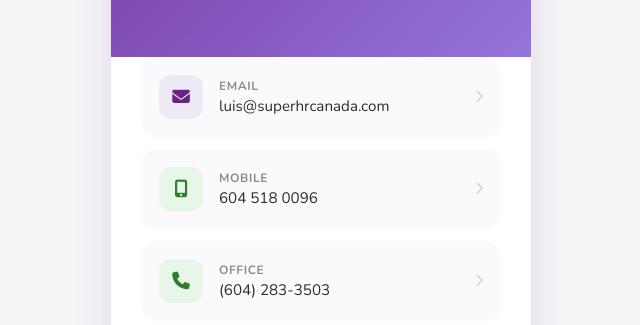
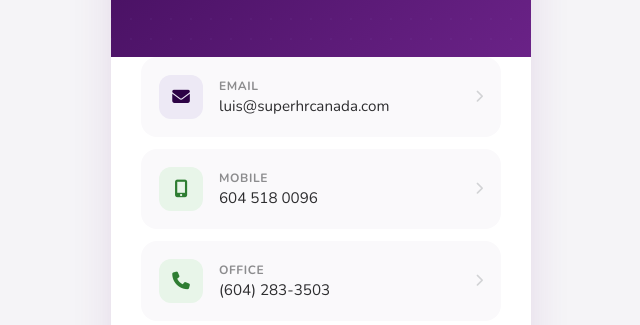
Before and after one commit to SuperHRCanada/superhr-digital-cards, a plain HTML site: page cards/luis-straatmann/index.html in a window 1280 px wide. Shown: the part 475-800 px from the top of the page, without its empty margins (319-959 px from the left). Drawn offline with nearby package versions, Linux system fonts and the light colour scheme.

Commit message:
Update index.html
colour matching

```diff
--- a/cards/luis-straatmann/index.html
+++ b/cards/luis-straatmann/index.html
@@ -24,8 +24,8 @@
         }
 
         :root {
-            --superhr-light-purple: #9574DC;
-            --superhr-dark-purple: #6A2287;
+            --superhr-light-purple: #6A2287;
+            --superhr-dark-purple: #2D0345;
             --superhr-light-gray: #d2d3d5;
             --superhr-dark-gray: #8c8c8e;
             --primary-gradient: linear-gradient(135deg, var(--superhr-dark-purple) 0%, var(--superhr-light-purple) 100%);
```
